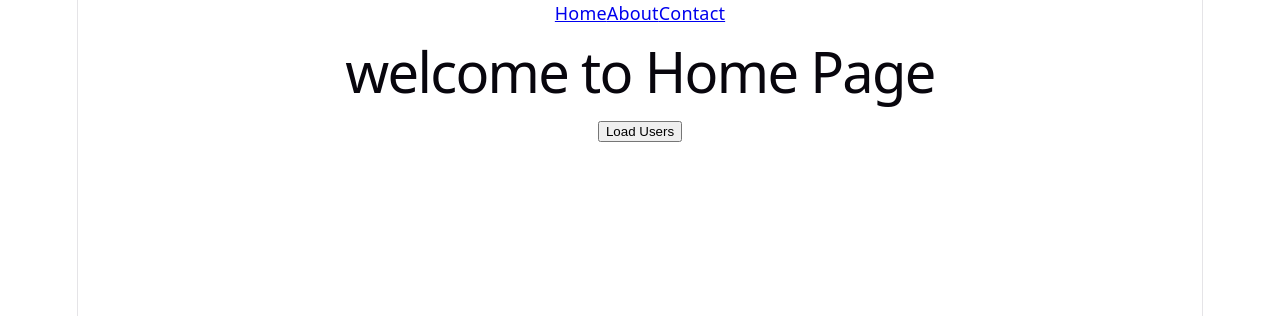
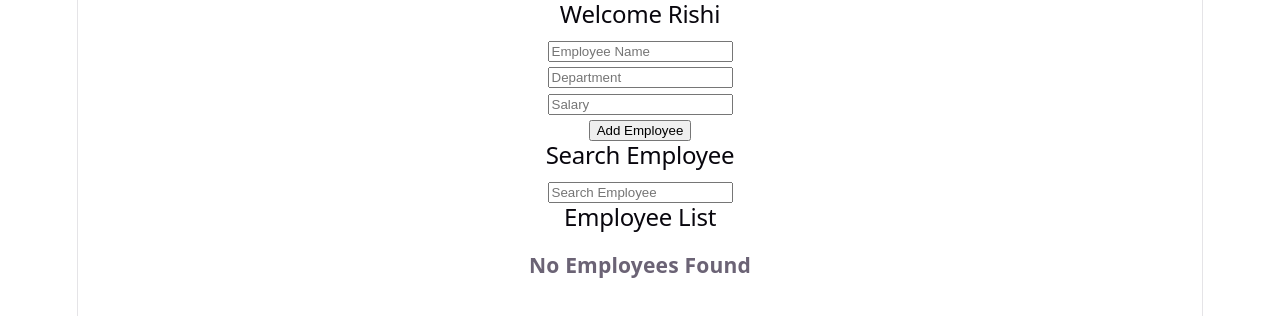
Before and after one commit to Rishiachha/Learn_React, a React (Vite) app: page / in a window 1280 px wide. Shown: the top 316 px of the page. Built offline with nearby package versions, Linux system fonts and the light colour scheme.

Commit message:
Added new a project with the topics from 12-21

```diff
--- a/src/App.jsx
+++ b/src/App.jsx
@@ -9,20 +9,20 @@ import { Home } from "./react_router/pages/Home"
 import { Contact } from "./react_router/pages/Contact"
 import { About } from "./react_router/pages/About"
 import { FetchApi } from "./FetchApi"
+import { EmployeeForm } from "./project-2/components/EmployeeForm"
+import { EmployeeList } from "./project-2/components/EmployeeList"
+import SearchBox from "./project-2/components/SearchBox"
+import  UserProvider  from "./project-2/context/UserContext"
 export const App = () => {
 // Whatever is returned gets displayed on the browser.
   return (
     //HTML written inside JavaScript.
     <div>
-      <BrowserRouter>
-        <Navbar />
-        <Routes>
-          <Route path = "/" element={<Home/>} />
-          <Route path = "/About" element={<About/>} />
-          <Route path = "/Contact" element={<Contact/>} />
-        </Routes>
-      </BrowserRouter>
-      <FetchApi />
+      <UserProvider>
+        <EmployeeForm />
+        <SearchBox />
+        <EmployeeList />
+      </UserProvider>
     </div>
   );
 }
--- /dev/null
+++ b/src/project-2/components/EmployeeCard.jsx
@@ -0,0 +1,15 @@
+import React from "react";
+/* employee This prop contains id name department salary coming from EmployeeList.*/
+/* deleteEmployee This function comes from EmployeeList. It tells useReducer which employee to delete.*/
+const EmployeeCard = React.memo(({ employee, deleteEmployee }) => {
+    return (
+        <div>
+            <p>Name : {employee.name}</p>
+            <p>Department : {employee.department}</p>
+            <p>Salary : ₹{employee.salary}</p>
+            <button onClick={() => deleteEmployee(employee.id)}>Delete</button>
+        </div>
+    );
+});
+
+export default EmployeeCard;
--- /dev/null
+++ b/src/project-2/components/EmployeeForm.jsx
@@ -0,0 +1,58 @@
+import { useContext, useRef, useState } from "react";
+import { UserContext } from "../context/UserContext";
+export const EmployeeForm = () => {
+    const { admin, dispatch } = useContext(UserContext);
+    //Both the logged-in admin and the dispatch function are shared through Context, so we don't have to pass them as props
+    // through multiple components.
+    const [name, setName] = useState("");
+    const [department, setDepartment] = useState("");
+    const [salary, setSalary] = useState("");
+    const nameInput = useRef();
+    const addEmployee = (e) => {
+        e.preventDefault();
+        if (
+            name === "" ||
+            department === "" ||
+            salary === ""
+        ) {
+            alert("Please Fill All Fields");
+            return;
+        }
+        //Instead of updating the employee list directly, we send an action to the reducer. The reducer decides how the state changes.
+        dispatch({
+            type: "ADD",
+            payload: {
+                id: Date.now(),
+                name,
+                department,
+                salary
+            }
+        });
+        //Automatically puts the cursor back into the first input after adding an employee.
+        setName("");
+        setDepartment("");
+        setSalary("");
+        nameInput.current.focus();
+    }
+    return (
+        <div>
+            <h2>Welcome {admin}</h2>
+            <form onSubmit={addEmployee}>
+                <input
+                    ref={nameInput}
+                    type="text" placeholder="Employee Name" value={name} onChange={(e) =>setName(e.target.value)}
+                />
+                <br />
+                <input
+                    type="text" placeholder="Department" value={department} onChange={(e) =>setDepartment(e.target.value)}
+                />
+                <br />
+                <input
+                    type="number" placeholder="Salary" value={salary} onChange={(e) =>setSalary(e.target.value)}
+                />
+                <br />
+                <button>Add Employee</button>
+            </form>
+        </div>
+    );
+}
--- /dev/null
+++ b/src/project-2/components/EmployeeList.jsx
@@ -0,0 +1,40 @@
+import { useContext, useMemo, useCallback } from "react";
+import { UserContext } from "../context/UserContext";
+import EmployeeCard from "./EmployeeCard";
+export const EmployeeList = () => {
+    const {employees,search,dispatch} = useContext(UserContext);
+    const filteredEmployees = useMemo(() => {
+        return employees.filter((employee) =>
+            employee.name
+                .toLowerCase()
+                .includes(search.toLowerCase())
+        );
+    }, [employees, search]);
+    /*
+    useCallback : This function is passed to EmployeeCard.Without useCallback,a new function gets created every render.
+    useCallback remembers the same function.React.memo will use this.
+    */
+
+    const deleteEmployee = useCallback((id) => {
+        dispatch({
+            type: "DELETE",
+            payload: id
+        });
+    }, [dispatch]);
+    return (
+        <div>
+            <h2>Employee List</h2>
+            {
+                filteredEmployees.length === 0 ?
+                    <h3>No Employees Found</h3>
+                    :
+                    filteredEmployees.map((employee) => (
+                        //Props Drilling : Passing employee data and delete function to EmployeeCard.
+                        <EmployeeCard
+                            key={employee.id} employee={employee} deleteEmployee={deleteEmployee}
+                        />
+                    ))
+            }
+        </div>
+    );
+}
--- /dev/null
+++ b/src/project-2/components/SearchBox.jsx
@@ -0,0 +1,25 @@
+import { useContext, useRef } from "react";
+import { UserContext } from "../context/UserContext";
+const SearchBox = () => {
+    const { setSearch } = useContext(UserContext);
+    //instead of passing setSearch as a prop, we access it directly using Context.
+    //useRefStores the Search Input.
+    //React does NOT control this input.
+    //This is an Uncontrolled Component.
+
+    const searchRef = useRef();
+    //Creates a reference to the input element.
+    //Search Employee : Reads the value directly from DOM using useRef.
+    function searchEmployee() {
+        setSearch(searchRef.current.value);
+    }
+    return (
+        <div>
+            <h2>Search Employee</h2>
+            <input
+                type="text" placeholder="Search Employee" ref={searchRef} onChange={searchEmployee}
+            />
+        </div>
+    );
+}
+export default SearchBox;
--- /dev/null
+++ b/src/project-2/context/UserContext.jsx
@@ -0,0 +1,30 @@
+import { createContext, useReducer, useState } from "react";
+import { employeeReducer } from "../reducer/employeeReducer";
+export const UserContext = createContext();
+function UserProvider({ children }) {
+    //Stores all employees.and Employee data can be added and removed So multiple actions are handled inside
+    const [employees, dispatch] = useReducer(
+        employeeReducer,
+        // Initial Employee List
+        []
+    );
+    const [search, setSearch] = useState("");
+    //shared admin Name that means every component can access this value
+    const admin = "Rishi";
+    return (
+        /*Provider Shares data with every component.Instead of passing props, any component can use useContext() to access these values.
+    */
+        <UserContext.Provider
+            value={{
+                admin,
+                employees,
+                dispatch,
+                search,
+                setSearch
+            }}
+        >
+            {children}
+        </UserContext.Provider>
+    );
+}
+export default UserProvider;
--- /dev/null
+++ b/src/project-2/reducer/EmployeeReducer.jsx
@@ -0,0 +1,19 @@
+export const employeeReducer = (state, action) => {
+    switch (action.type) {
+        //If action.type is "ADD",add the new employee to the existing array.
+        //action:Contains information about what operation should happen.
+        case "ADD":
+            return [...state, action.payload];
+        //Remove the employee whose id matches action.payload
+        case "DELETE":
+            return state.filter(
+            /*
+                filter() Creates a NEW array.It keeps only employees whose id is NOT equal to the id we want to delete.
+            */
+                (employee) => employee.id !== action.payload
+            );
+        //if no action matches return to current state
+        default:
+            return state;
+    }
+}
```
